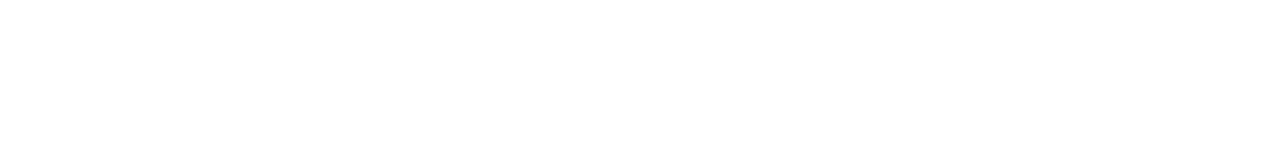
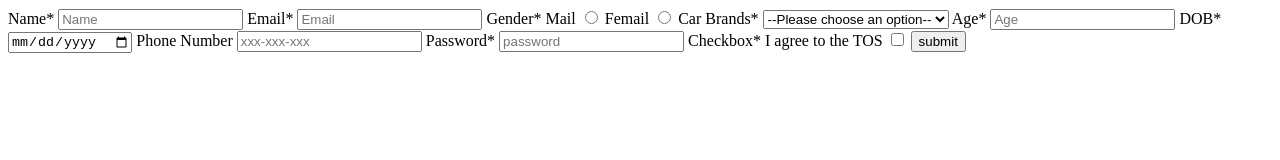
Before and after one commit to acciojob/signup-form-car-rtsgithubaccount407, a website: page main.html in a window 1280 px wide. Drawn offline with Linux system fonts and the light colour scheme.

Commit message:
created a submission

```diff
--- a/main.html
+++ b/main.html
@@ -8,7 +8,53 @@
 
 <body>
 	<!-- the entire body must be written by student -->
+	<form>
+		<lable for="Name">Name*</lable>
+		<input type="text" name="name" id="name" placeholder="Name">
+
+		<lable for="email">Email*</lable>
+		<input type="email" name="email" id="email" placeholder="Email">
+
+		<lable for="Gender">Gender*</lable>
+		<lable for="Mail">Mail</lable>
+		<input type="radio" name="gender" id="gender_m">
+		<lable for="Mail">Femail</lable>
+		<input type="radio" name="gender" id="gender_f">
+
+		<label for="cars">Car Brands*</label>
+		<select>
+			<option value="">--Please choose an option--</option>
+			<option value="BMW">BMW</option>
+			<option value="Audi">Audi</option>
+			<option value="Mercedez">Mercedez</option>
+		</select>
+
+		<label for="Age">Age*</label>
+		<input type="number" name="number" id="age" placeholder="Age">
+
+		<label for="DOB">DOB*</label>
+		<input type="date" name="date" id="dob">
+
+		<label for="phone number">Phone Number</label>
+		<input type="tel" name="tel" id="tel" placeholder="xxx-xxx-xxx">
+
+		<label for="password">Password*</label>
+		<input type="password" name="password" id="password" placeholder="password">
+
+		<label for="checkbox">Checkbox*</label>
+		<label for="checkbox"> I agree to the TOS</label>
+		<input type="checkbox" name="checkbox" id="tos">
+
+
+		<input type="submit" value="submit">
+
+
+
+
+
+	</form>
     <script type="text/javascript" src="./script.js">
+
 </script>
 
 </body>
```
